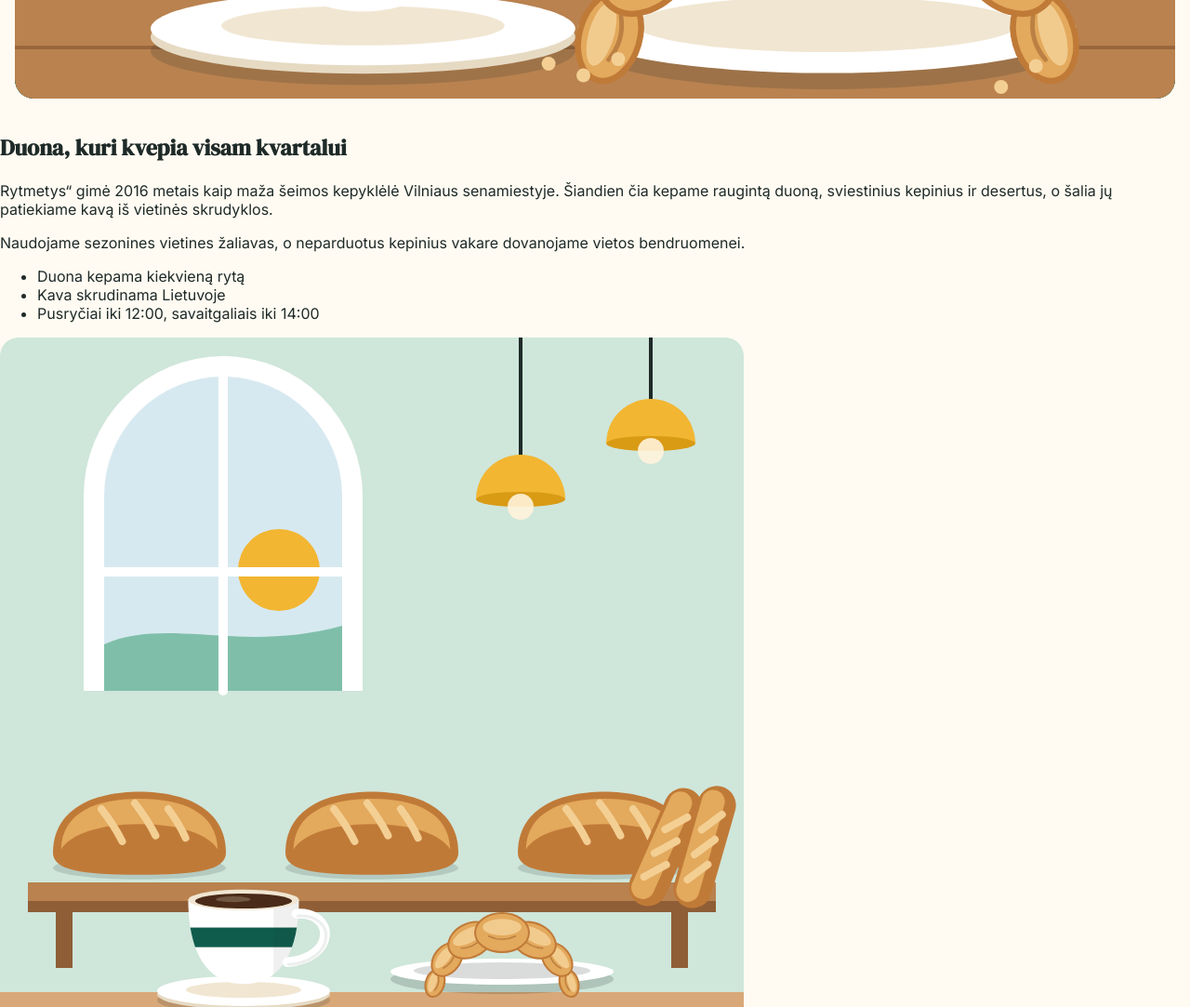
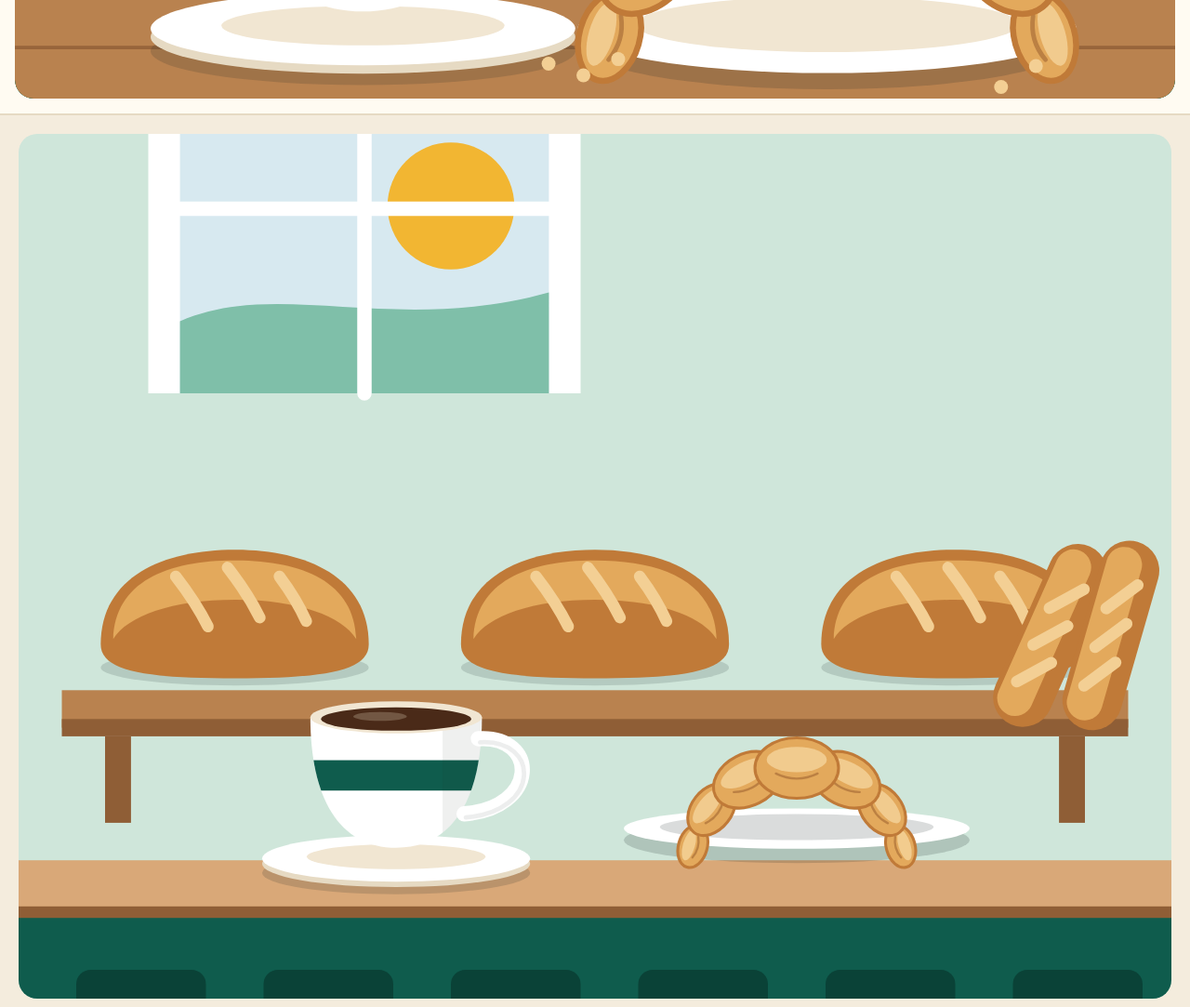
Before and after one commit to scropico2/rytmetys-starteris, a plain HTML site: page index.html in a window 1280 px wide. Shown: the part 1560-2643 px from the top of the page at 93% size. Drawn offline with Linux system fonts and the light colour scheme.

Commit message:
ordered the image to come in first place, while adding croping parameters so it matches the style

```diff
--- a/index.css
+++ b/index.css
@@ -191,3 +191,20 @@ img {
   border-radius: 50%;
   background-color: var(--primary);
 }
+.about {
+  border-top: 2px solid var(--line);
+  padding: 20px;
+  display: flex;
+  flex-direction: column;
+  background-color: var(--surface);
+}
+
+.aboutImage {
+  order: -1;
+  display: block;
+  width: 100%;
+  height: auto;
+  aspect-ratio: 4/3;
+  object-fit: cover;
+  margin-bottom: 20px;
+}
```
